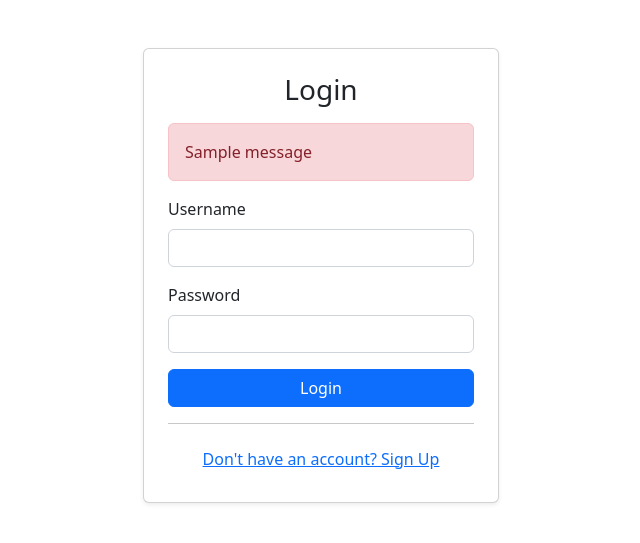
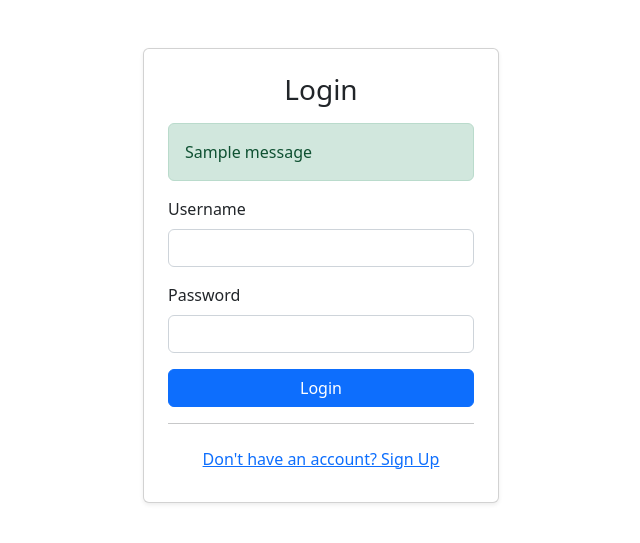
Before and after one commit to adena-wena/M6E-DjangoForms-LapuzSabandoValverde, a Django app: template Project 6/M6P-DjangoForms-LapuzSabandoValverde/MyInventoryApp/templates/add_bottle.html in a window 1280 px wide. Shown: the top 543 px of the page, without its empty margins (319-959 px from the left). Run offline with Django 5.2, Linux system fonts and the light colour scheme; the template is opened without the code that fills it, so the values that code supplies are empty; one stand-in notice (Sample message) is shown; some libraries are stand-ins or nearby versions.

Commit message:
Update base.html

```diff
--- a/Project 6/M6P-DjangoForms-LapuzSabandoValverde/MyInventoryApp/templates/base.html
+++ b/Project 6/M6P-DjangoForms-LapuzSabandoValverde/MyInventoryApp/templates/base.html
@@ -29,7 +29,7 @@
 
           {% if messages %}
             {% for message in messages %}
-              <div class="alert alert-danger">{{ message }}</div>
+              <div class="alert alert-success">{{ message }}</div>
             {% endfor %}
           {% endif %}
 
```
